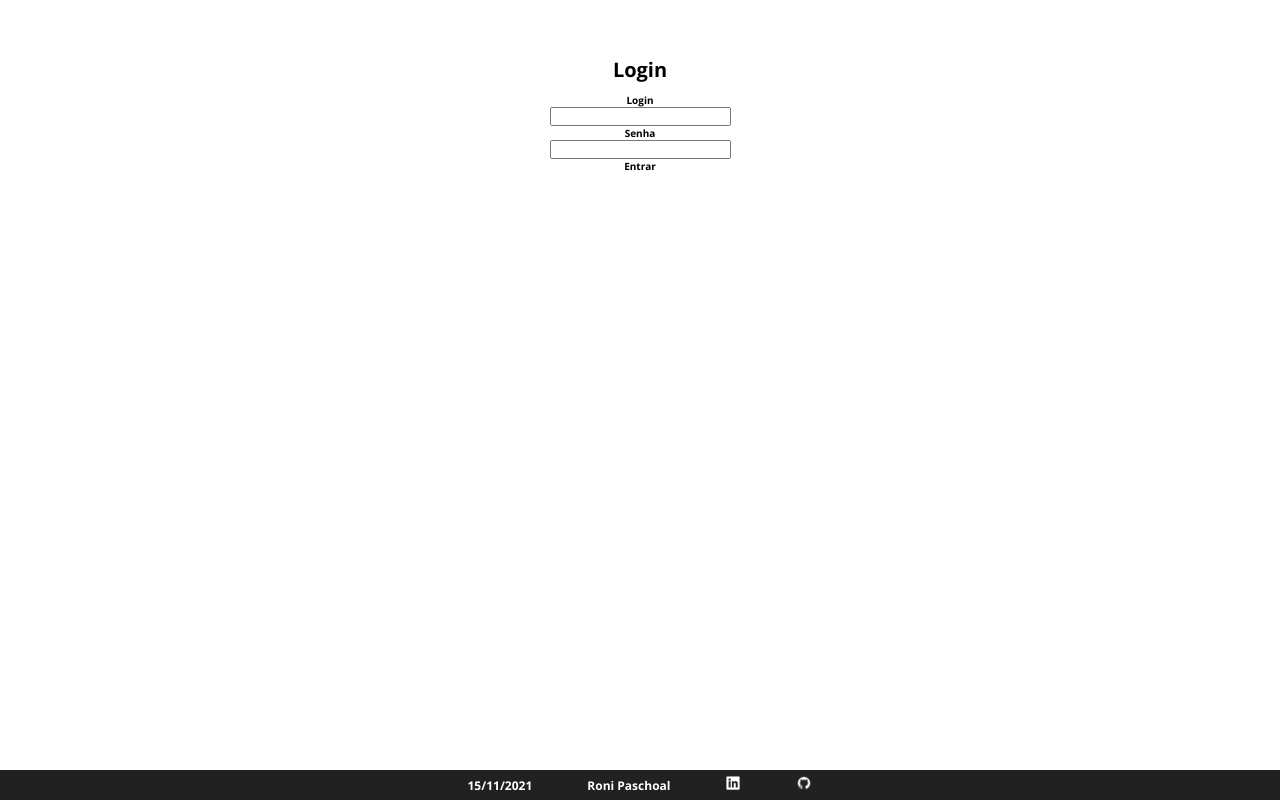
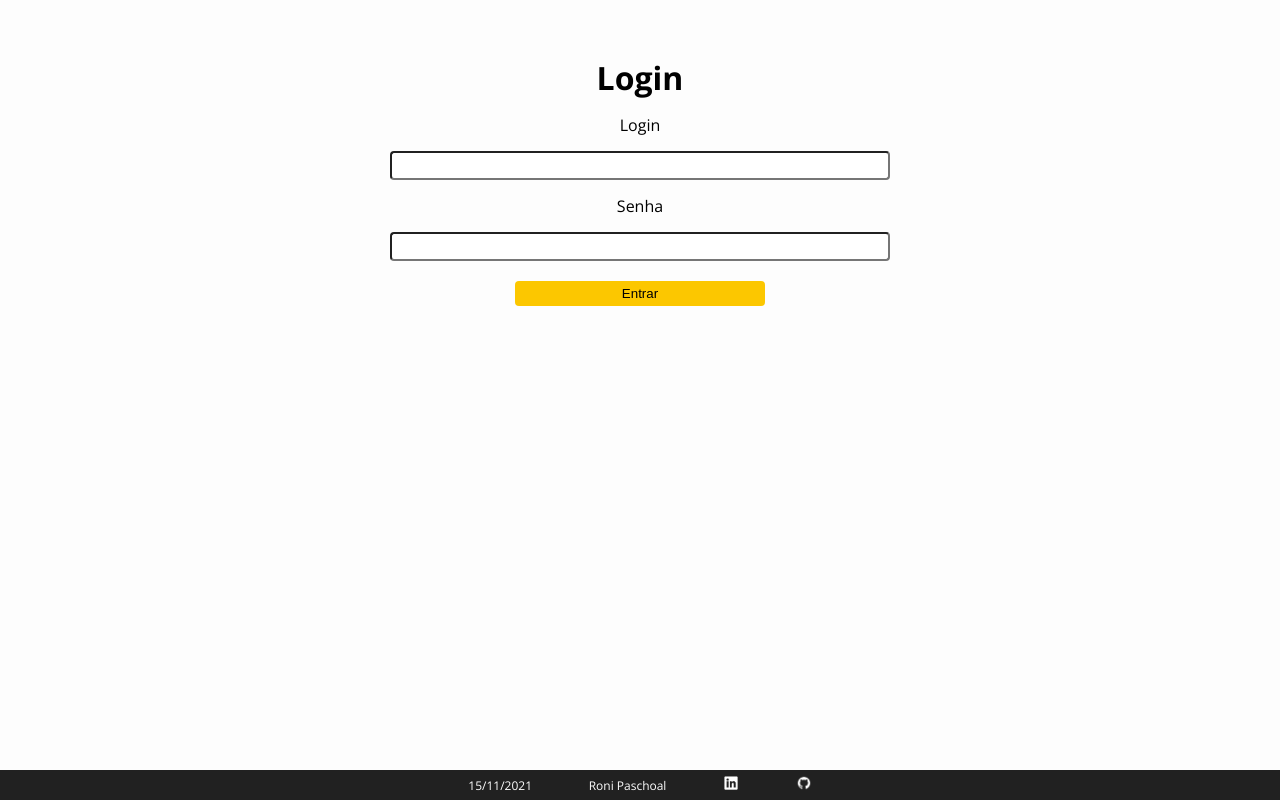
Before and after one commit to ronipaschoal/hands_on, a Next.js app: page /login in a window 1280 px wide. Built offline with nearby package versions, Linux system fonts and the light colour scheme.

Commit message:
Criado serviço de autenticação

```diff
--- a/component/Menu/index.tsx
+++ b/component/Menu/index.tsx
@@ -1,6 +1,7 @@
 import { NextPage } from 'next';
 import Image from 'next/image';
 import Link from 'next/link';
+import { logoutService } from '../../services/auth';
 
 import styles from './styles.module.scss';
 
@@ -36,7 +37,7 @@ const Menu: NextPage<Props> = ({menuActive}) => {
           </li>
           <li className={menuActive == 'logout' ? styles.active : ''}>
             <Link href={`/login`}>
-              <a>{'Logout'}</a>
+              <a onClick={logoutService}>{'Logout'}</a>
             </Link>
           </li>
         </ul>
--- a/package.json
+++ b/package.json
@@ -8,6 +8,7 @@
     "lint": "next lint"
   },
   "dependencies": {
+    "axios": "^0.24.0",
     "next": "12.0.3",
     "react": "17.0.2",
     "react-dom": "17.0.2",
--- a/pages/login/index.tsx
+++ b/pages/login/index.tsx
@@ -1,30 +1,60 @@
 import type { NextPage } from 'next';
+import { NextResponse } from 'next/server';
+import Router from 'next/router';
 import Link from 'next/link';
 
 import styles from './styles.module.scss';
 
 import Footer from '../../component/Footer';
 import Header from '../../component/Header';
+import Button from '../../component/Button';
+
+import {loginService} from '../../services/auth';
 
 const Login: NextPage = () => {
+
+  const handleSubimit = (event: React.SyntheticEvent) => {
+
+    event.preventDefault();
+
+    const target = event.target as typeof event.target & {
+      login: { value: string };
+      password: { value: string };
+    };
+    const login = target.login.value;
+    const password = target.password.value;
+
+    console.log('email', login);
+    console.log('password', password);
+
+    interface user {
+      name: string;
+      email: string;
+      senha: string;
+    }
+
+    loginService({
+      name: 'string',
+      email: 'string',
+      senha: 'string'
+    });
+
+    Router.push('/');
+  }
+
   return (
     <>
       <Header />
       <main className={styles.login}>
         <h1>Login</h1>
-        <form action="">
+        <form onSubmit={handleSubimit}>
           <label htmlFor="login">Login</label>
-          <br />
-          <input id="login" type="text" />
-          <br />
+          <input id="login" name="login" type="text" />
           <label htmlFor="password">Senha</label>
-          <br />
-          <input id="password" type="password" />
-          <br />
-
-          <Link href={`/`}><a>{'Entrar'}</a></Link>
+          <input id="password" name="password" type="password" />
+          <Button>Entrar</Button>
         </form>
-        <Footer />
+        <Footer botton={true} />
       </main>
     </>
   )
--- a/pages/login/styles.module.scss
+++ b/pages/login/styles.module.scss
@@ -11,6 +11,20 @@
     text-align: center;
   }
 
+  form {
+    width: 50rem;
+    margin: 0 auto;
+  }
+
+  label, input {
+    width: 100%;
+    padding: .5rem;
+
+    display: block;
+    margin: 10px 0;
+    border-radius: .4rem;
+  }
+
   margin: 0 0 calc($menu-height + $footer-height) 0;
 
   @media (min-width: $breakpoint-tablet) {
--- a/pages/posts/styles.module.scss
+++ b/pages/posts/styles.module.scss
@@ -5,7 +5,7 @@
   min-height: calc(100vh - ($menu-height + $footer-height));
 
   h1 {
-    margin: 2rem 0 1rem 0;
+    padding: 2rem 0 1rem 0;
     text-align: center;
   }
 
--- /dev/null
+++ b/services/auth.tsx
@@ -0,0 +1,23 @@
+import Router from 'next/router';
+
+export const TOKEN_KEY = "@hands-on-Token";
+export const isAuthenticated = () => localStorage.getItem(TOKEN_KEY) !== null;
+
+interface User {
+  name: string;
+  email: string;
+  senha: string;
+}
+
+export const loginService = (user: User) => {
+  localStorage.setItem(TOKEN_KEY, JSON.stringify(user));
+};
+
+export const logoutService = () => {
+  localStorage.removeItem(TOKEN_KEY);
+};
+
+//Verifica se o usuario está logado e retorna para o login caso negativo.
+export const loginContolService = () => {
+  !isAuthenticated() && Router.push('/login');
+};
--- a/styles/globals.scss
+++ b/styles/globals.scss
@@ -1,7 +1,11 @@
 @import 'reset';
 @import 'variables';
 
-html {
+body {
+  background: #fdfdfd;
+
   font-family: "OpenSans", sans-serif;
-  font-weight: 700;
+  font-size: 1.6rem;
+
+  text-align: center;
 }
```
Also changed, not shown: pages/index.tsx (+9 -0 lines), pages/posts/[slug].tsx (+8 -1 lines), pages/users/[...slug].tsx (+8 -2 lines), pages/users/[slug].tsx (+8 -1 lines), pages/users/index.tsx (+9 -0 lines), 1 other file (tests, documents, lock files or other folders).
